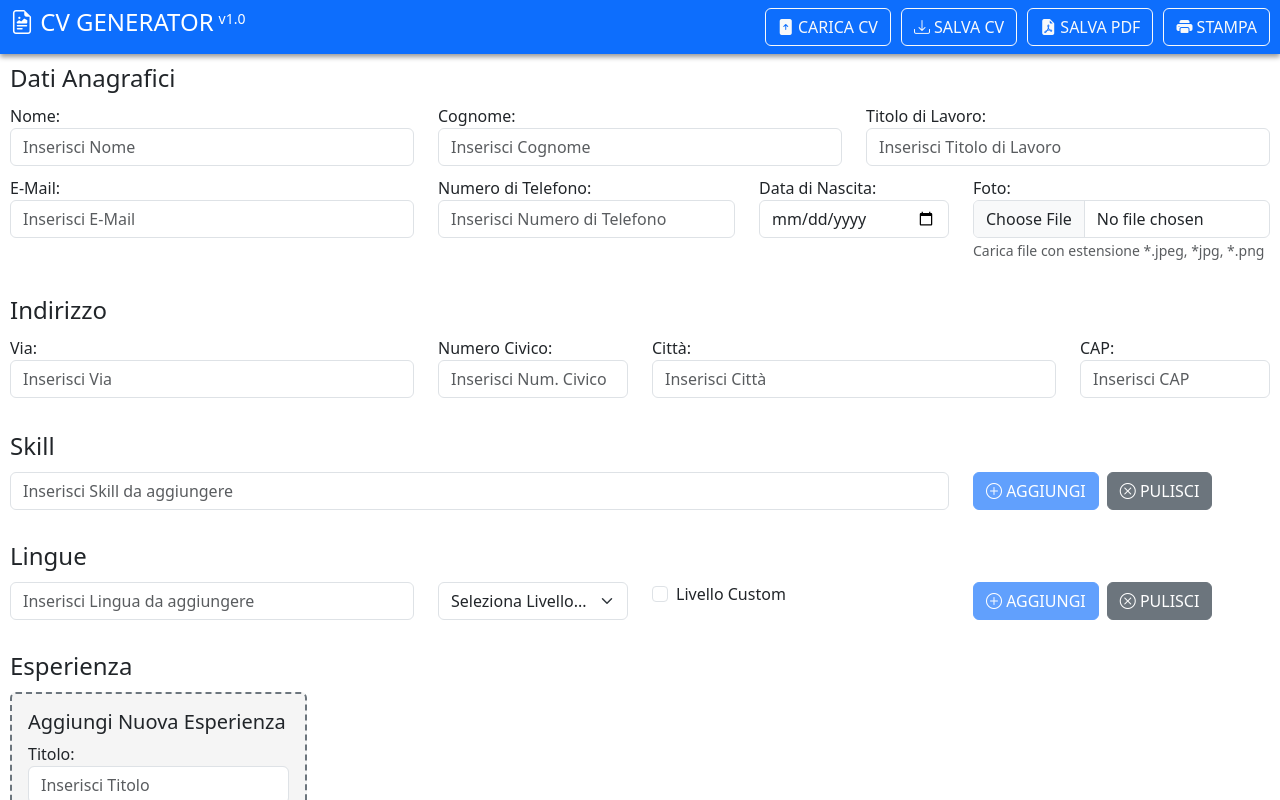
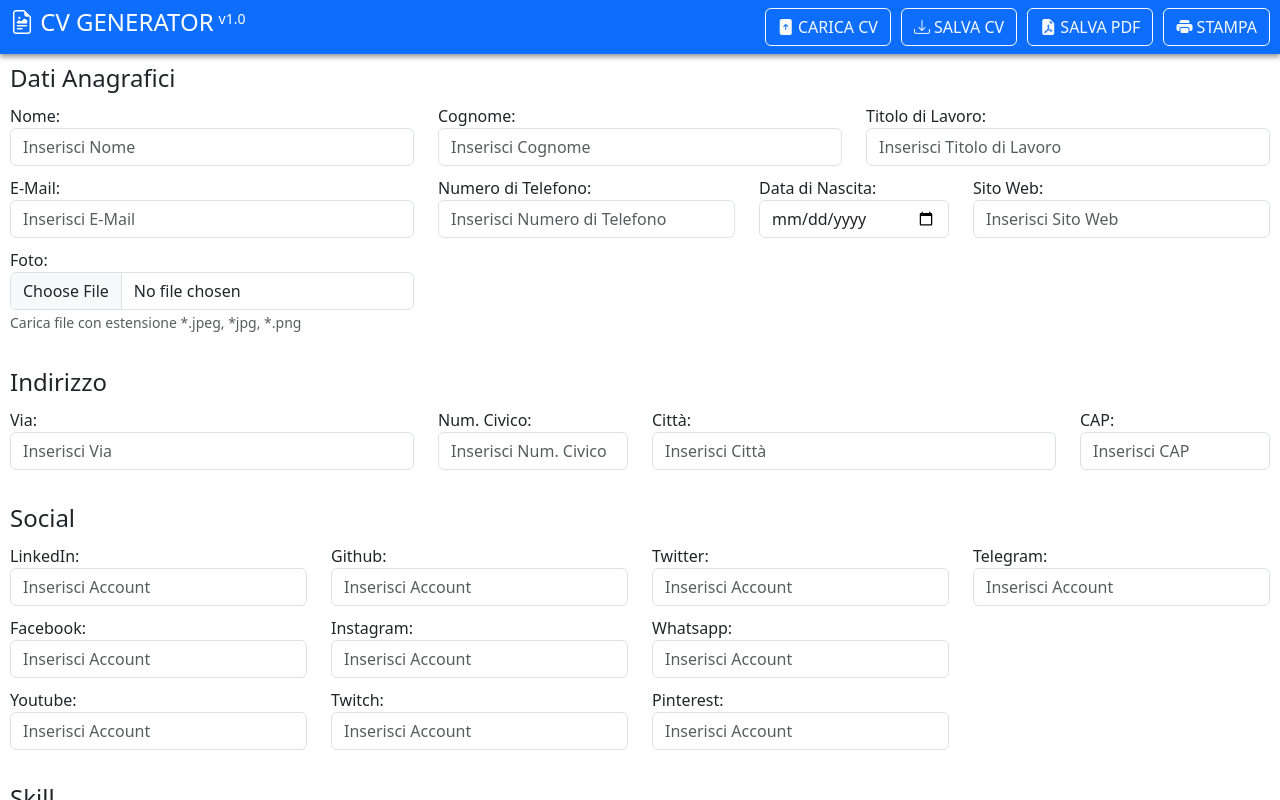
Before and after one commit to davenar/cv-generator, an Angular app: page /home in a window 1280 px wide. Shown: the top 800 px of the page. Built offline with nearby package versions, Linux system fonts and the light colour scheme.

Commit message:
aggiunti account social

```diff
--- a/src/app/components/cv-form/cv-form.component.html
+++ b/src/app/components/cv-form/cv-form.component.html
@@ -56,6 +56,14 @@
       </div>
       <div class="col-3">
         <div class="form-group">
+          <label for="firstName">Sito Web:</label>
+          <input [(ngModel)]="cv.website" type="url" class="form-control" id="website" placeholder="Inserisci Sito Web">
+        </div>
+      </div>
+    </div>
+    <div class="row">
+      <div class="col-4">
+        <div class="form-group">
           <label for="photo">Foto:</label>
           <input [(ngModel)]="cv.photo" type="file" class="form-control" id="photo" placeholder="Carica Foto"
             (change)="onImageSelected($event)" accept="image/png, image/jpeg">
@@ -77,7 +85,7 @@
       </div>
       <div class="col-2">
         <div class="form-group">
-          <label for="streetNumber">Numero Civico:</label>
+          <label for="streetNumber">Num. Civico:</label>
           <input [(ngModel)]="cv.address.streetNumber" type="text" class="form-control" id="streetNumber"
             placeholder="Inserisci Num. Civico">
         </div>
@@ -93,6 +101,86 @@
           <label for="zipCode">CAP:</label>
           <input [(ngModel)]="cv.address.zipCode" type="text" class="form-control" id="zipCode"
             placeholder="Inserisci CAP">
+        </div>
+      </div>
+    </div>
+  </fieldset>
+
+  <fieldset>
+    <legend>Social</legend>
+    <div class="row">
+      <div class="col-3">
+        <div class="form-group">
+          <label for="streetName">LinkedIn:</label>
+          <input [(ngModel)]="cv.socialAccounts.linkedin" type="text" class="form-control"
+            placeholder="Inserisci Account">
+        </div>
+      </div>
+      <div class="col-3">
+        <div class="form-group">
+          <label for="streetName">Github:</label>
+          <input [(ngModel)]="cv.socialAccounts.github" type="text" class="form-control"
+            placeholder="Inserisci Account">
+        </div>
+      </div>
+      <div class="col-3">
+        <div class="form-group">
+          <label for="streetName">Twitter:</label>
+          <input [(ngModel)]="cv.socialAccounts.twitter" type="text" class="form-control"
+            placeholder="Inserisci Account">
+        </div>
+      </div>
+      <div class="col-3">
+        <div class="form-group">
+          <label for="streetName">Telegram:</label>
+          <input [(ngModel)]="cv.socialAccounts.telegram" type="text" class="form-control"
+            placeholder="Inserisci Account">
+        </div>
+      </div>
+    </div>
+    <div class="row">
+      <div class="col-3">
+        <div class="form-group">
+          <label for="streetName">Facebook:</label>
+          <input [(ngModel)]="cv.socialAccounts.facebook" type="text" class="form-control"
+            placeholder="Inserisci Account">
+        </div>
+      </div>
+      <div class="col-3">
+        <div class="form-group">
+          <label for="streetName">Instagram:</label>
+          <input [(ngModel)]="cv.socialAccounts.instagram" type="text" class="form-control"
+            placeholder="Inserisci Account">
+        </div>
+      </div>
+      <div class="col-3">
+        <div class="form-group">
+          <label for="streetName">Whatsapp:</label>
+          <input [(ngModel)]="cv.socialAccounts.whatsapp" type="text" class="form-control"
+            placeholder="Inserisci Account">
+        </div>
+      </div>
+    </div>
+    <div class="row">
+      <div class="col-3">
+        <div class="form-group">
+          <label for="streetName">Youtube:</label>
+          <input [(ngModel)]="cv.socialAccounts.youtube" type="text" class="form-control"
+            placeholder="Inserisci Account">
+        </div>
+      </div>
+      <div class="col-3">
+        <div class="form-group">
+          <label for="streetName">Twitch:</label>
+          <input [(ngModel)]="cv.socialAccounts.twitch" type="text" class="form-control"
+            placeholder="Inserisci Account">
+        </div>
+      </div>
+      <div class="col-3">
+        <div class="form-group">
+          <label for="streetName">Pinterest:</label>
+          <input [(ngModel)]="cv.socialAccounts.pinterest" type="text" class="form-control"
+            placeholder="Inserisci Account">
         </div>
       </div>
     </div>
--- a/src/app/components/cv-form/cv-form.component.ts
+++ b/src/app/components/cv-form/cv-form.component.ts
@@ -12,7 +12,8 @@ export class CvFormComponent implements OnInit, OnDestroy {
     education: [],
     skills: [],
     spokenLanguages: [],
-    address: {}
+    address: {},
+    socialAccounts: {},
   };
 
   constructor() { }
```
Also changed, not shown: src/app/contracts/cv-model.ts (+15 -0 lines).
